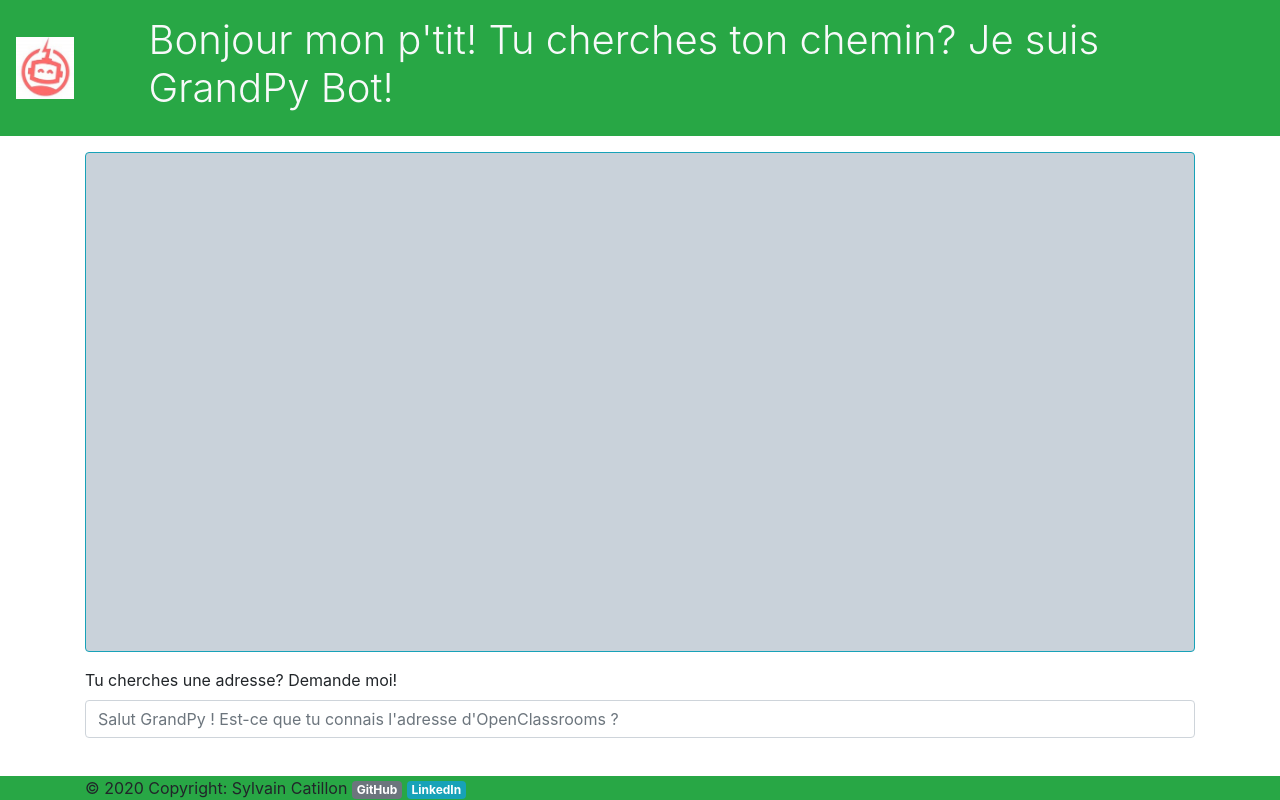
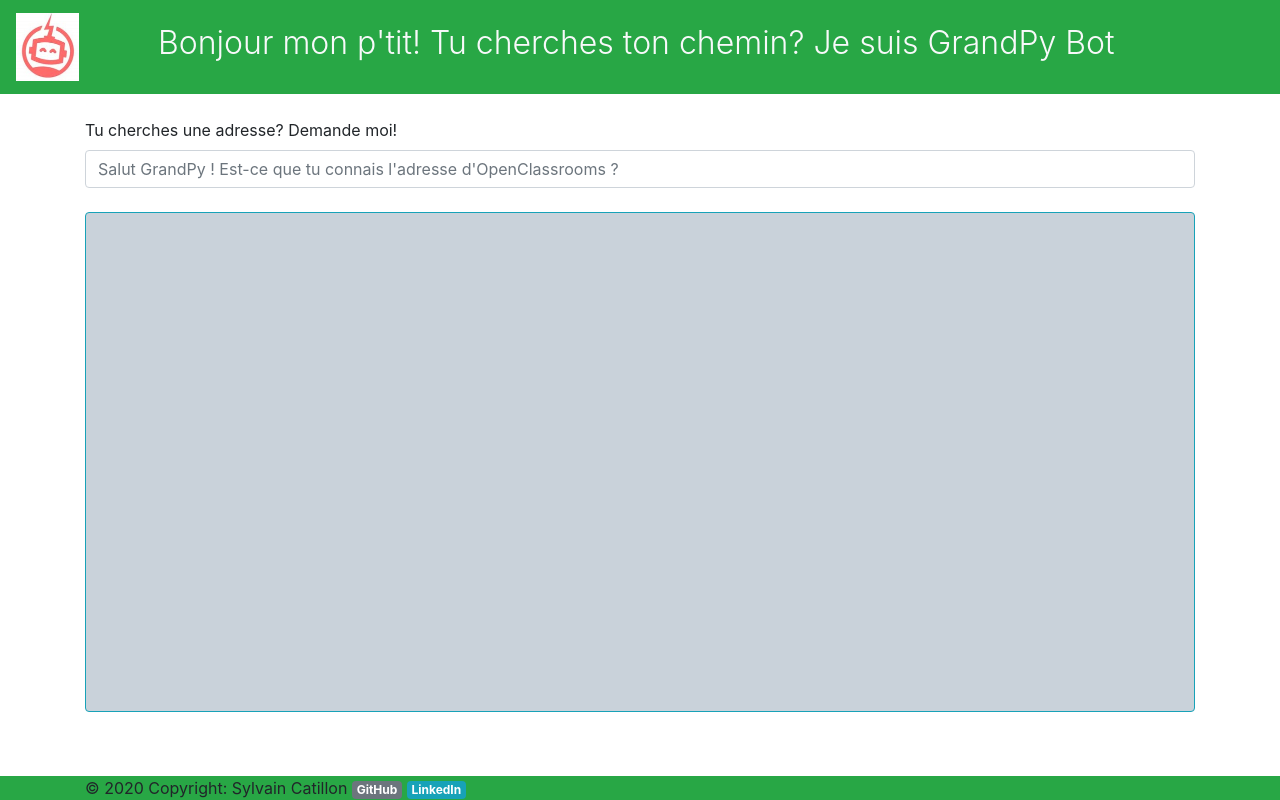
Before and after one commit to SylvainCatillon/GrandPy_Bot, a Flask app: page / in a window 1280 px wide. Run offline with Flask 2, Linux system fonts and the light colour scheme; some libraries are stand-ins or nearby versions.

Commit message:
Creation of result in utils instead of views; front-end corrections (form on top of dialogbox...); added scroll on map loaded

```diff
--- a/app/static/js/GrandPy_Bot.js
+++ b/app/static/js/GrandPy_Bot.js
@@ -15,10 +15,13 @@ $(function() {
 					var result = JSON.parse(this.responseText);
 					if (result.status == "OK") {
 						$("<p></p>", {"class": "alert alert-success mx-3 rounded shadow-lg", text: result.address}).appendTo(dialog_box)
-						$("<img>", {"class": "d-block my-3 mx-auto", src: result.static_map_url, alt: "carte du lieu"}).appendTo(dialog_box)
+						var map = $("<img>", {"class": "d-block my-3 mx-auto", id: "map", src: result.static_map_url, alt: "carte du lieu"})
+						map.on("load", function() {
+							dialog_box.scrollTop(dialog_box[0].scrollHeight);
+							})
+						map.appendTo(dialog_box)
 						//attention texte dans js, à eviter!!
-						$("<p></p>", {"class": "alert alert-success mx-3 rounded shadow-lg", text: result.story}).append($("<a></a>", {href: result.story_url, text: "En savoir plus sur Wikipedia"})).appendTo(dialog_box)
-						dialog_box.scrollTop(dialog_box[0].scrollHeight);
+						$("<p></p>", {"class": "alert alert-success mx-3 rounded shadow-lg", text: result.story}).append($("<a></a>", {href: result.story_url, text: result.story_link_text})).appendTo(dialog_box)
 					} else if (result.status == "address_not_found") {
 						$("<p></p>", {"class": "alert alert-warning mx-3 rounded shadow-lg", text: result.message}).appendTo(dialog_box)
 					}
@@ -28,8 +31,7 @@ $(function() {
 				}
 			} else {
 				dialog_box.append(loading);
-				dialog_box.scrollTop(dialog_box[0].scrollHeight);
-			}
+			} dialog_box.scrollTop(dialog_box[0].scrollHeight);
 		}
 		var url = window.location.href + "getResponse?user_message=" + user_message;
 		request.open("GET", url);
--- a/app/templates/index.html
+++ b/app/templates/index.html
@@ -16,27 +16,27 @@
     <header>
         <nav class="navbar navbar-expand-sm navbar-light bg-success">
         	<span class="navbar-brand">
-        		<img class="m-auto" src="..\static\images\logo.jpg" alt="logo" width="50%" height="50%">
+        		<img class="m-auto d-inline" src="..\static\images\logo.jpg" alt="logo" width="50%" height="50%">
             </span>
-            <div class="navbar-text h1 text-light font-weight-light"><span class="d-none d-md-inline">Bonjour mon p'tit! Tu cherches ton chemin? Je suis </span>GrandPy Bot!</div>
+            <div class="navbar-text h2 text-light font-weight-light"><span class="d-none d-md-inline">Bonjour mon p'tit! Tu cherches ton chemin? Je suis </span>GrandPy Bot</div>
         </nav>
     </header>
-    <div class="container">
+    <div class="container mb-5">
     	<section class="row">
     		<div class="col">
-    			<div class="mt-3 border border-info rounded" id="dialog_box" style="height: 500px; background-color: rgba(148, 165, 181, 0.5); overflow: auto;"></div>
-    			<form id="user_form">
-				  <div class="form-group mt-3">
-				    <label for="userMessage">Tu cherches une adresse? Demande moi!</label>
-				    <input type="text" class="form-control" id="user_message" placeholder="Salut GrandPy ! Est-ce que tu connais l'adresse d'OpenClassrooms ?">
-				  </div>
-				</form>
+                <form id="user_form">
+                  <div class="form-group my-4">
+                    <label for="userMessage">Tu cherches une adresse? Demande moi!</label>
+                    <input type="text" class="form-control" id="user_message" placeholder="Salut GrandPy ! Est-ce que tu connais l'adresse d'OpenClassrooms ?">
+                  </div>
+                </form>
+    			<div class="my-3 border border-info rounded" id="dialog_box" style="height: 500px; background-color: rgba(148, 165, 181, 0.5); overflow: auto;"></div>
     		</div>
     	</section>
     </div>
 	<footer class="page-footer font-small bg-success fixed-bottom">
         <div class="container">
-    		<span class="footer-copyright text-center py-3">© 2020 Copyright: Sylvain Catillon
+    		<span class="footer-copyright text-center">© 2020 Copyright: Sylvain Catillon
     			<a href="https://github.com/SylvainCatillon/GrandPy_Bot" class="badge badge-secondary" target="_blank">GitHub</a>
     			<a href="https://www.linkedin.com/in/sylvain-catillon-01691b188" class="badge badge-info" target="_blank">LinkedIn</a>
             </span>
--- a/app/utils.py
+++ b/app/utils.py
@@ -176,11 +176,23 @@ size={size}&markers={markers}&key={key}".format(**payload)
 
     def main(self):
         found_address = self.get_address()
-        result = {}
         if found_address:
-            result["address"], geoloc, result["name"] = found_address
-            result["static_map_url"] = self.construct_static_map_url(geoloc)
-            result["story"], result["story_title"], result["story_url"] = self.get_story(geoloc, result["name"])
-            return result
+            address, geoloc, name = found_address
+            static_map_url = self.construct_static_map_url(geoloc)
+            story, story_title, story_url = self.get_story(geoloc, name)
+            #  Mettre les phrases dans fichier de config
+            address_text = "Comment?! {name}? Ahhhh, oui, je me souviens de cette adresse! c'est: {address}"
+            story_text = "Mais t'ai-je déjà raconté l'histoire de ce quartier qui m'a vu en culottes courtes ? {story_title}: {story}"
+            story_link_text = "En savoir plus sur Wikipedia"
+            return {
+                "status": "OK",
+                "address":  address_text.format(name=name, address=address),
+                "static_map_url": static_map_url,
+                "story": story_text.format(
+                    story=story, story_title=story_title),
+                "story_url": story_url,
+                "story_link_text": story_link_text}
         else:
-            return None
+            return {
+                "status": "address_not_found",
+                "message": "Désolé mon p'tit, je me souviens plus où c'est..."}
--- a/app/views.py
+++ b/app/views.py
@@ -13,21 +13,9 @@ def index():
 def getResponse():
     user_message = request.args.get("user_message")
     parsed_message = Parser().parse(user_message)
+    # Changer API key!
     api_getter = ApiGetter(instance_config.GOOGLE_API_KEY, parsed_message)
-    result = api_getter.main()
-    if result:
-        grandpy_sentence = "Comment?! {name}? Ahhhh, oui, je me souviens de cette adresse! c'est: {address}"
-        grandpy_story = "Mais t'ai-je déjà raconté l'histoire de ce quartier qui m'a vu en culottes courtes ? {story_title}: {story}"
-        return {
-            "status": "OK",
-            "address":  grandpy_sentence.format(**result),
-            "static_map_url": result["static_map_url"],
-            "story": grandpy_story.format(**result),
-            "story_url": result["story_url"]}
-    else:
-        return {
-            "status": "address_not_found",
-            "message": "Désolé mon p'tit, je me souviens plus où c'est..."}
+    return api_getter.main()
 
 if __name__ == "__main__":
     app.run()
```
